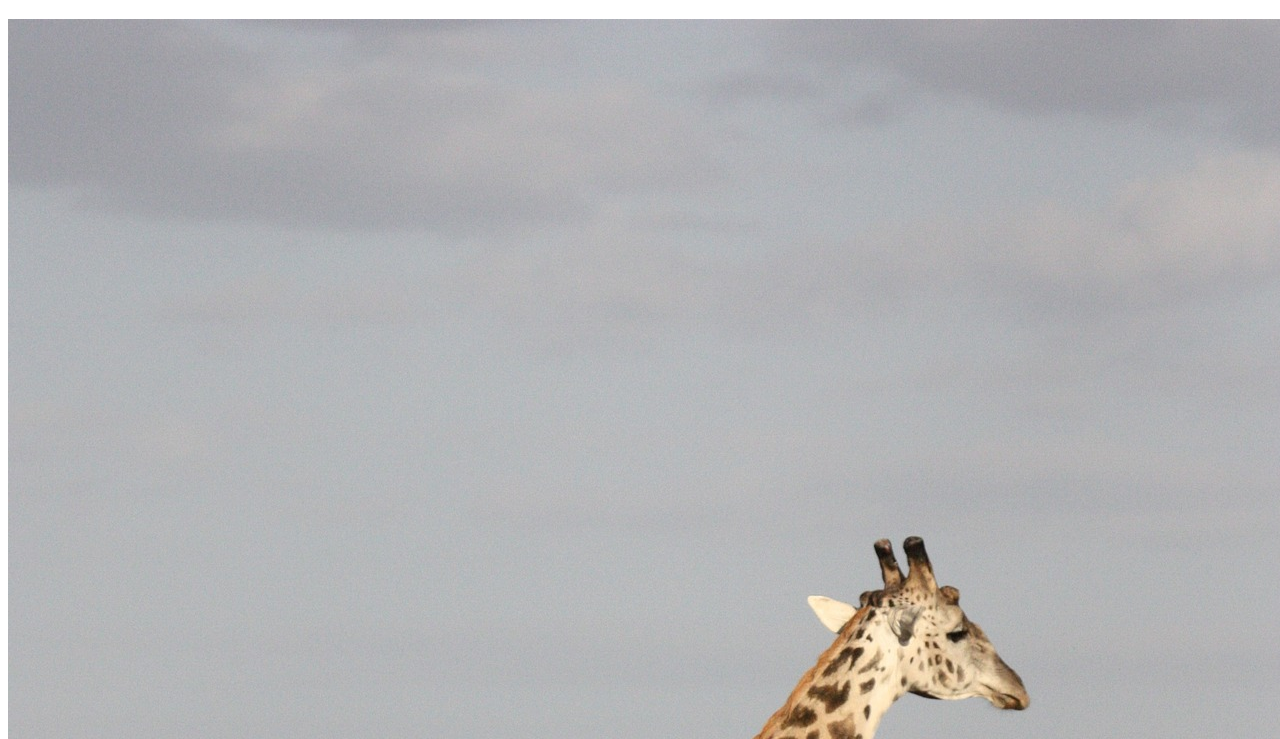
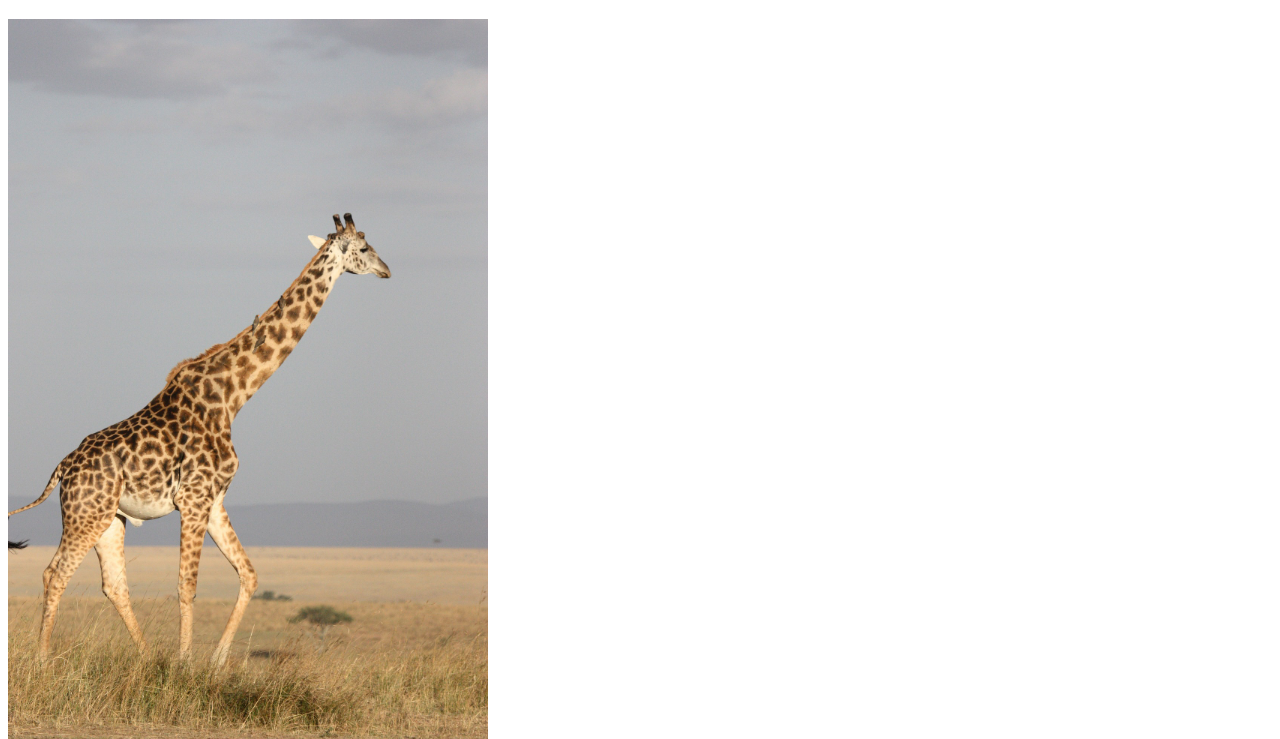
Before and after one commit to shivin53/shivin53.github.io, a plain HTML site: page Giraffe.html in a window 1280 px wide. Shown: the part 61-800 px from the top of the page. Drawn offline with Linux system fonts and the light colour scheme.

Commit message:
Update Giraffe.html

```diff
--- a/Giraffe.html
+++ b/Giraffe.html
@@ -6,7 +6,7 @@
     <h1>Giraffe</h1>
 </head>
 <body>
-<img src="animal-gc99d2734d_1920.jpg" />
+<img src="animal-gc99d2734d_1920.jpg"width="480"height="auto" />
     <h2>Facts</h2>
     <p>
         At an average height of around 5 m (16-18 ft.), the giraffe is the tallest land animal in the world.
```
